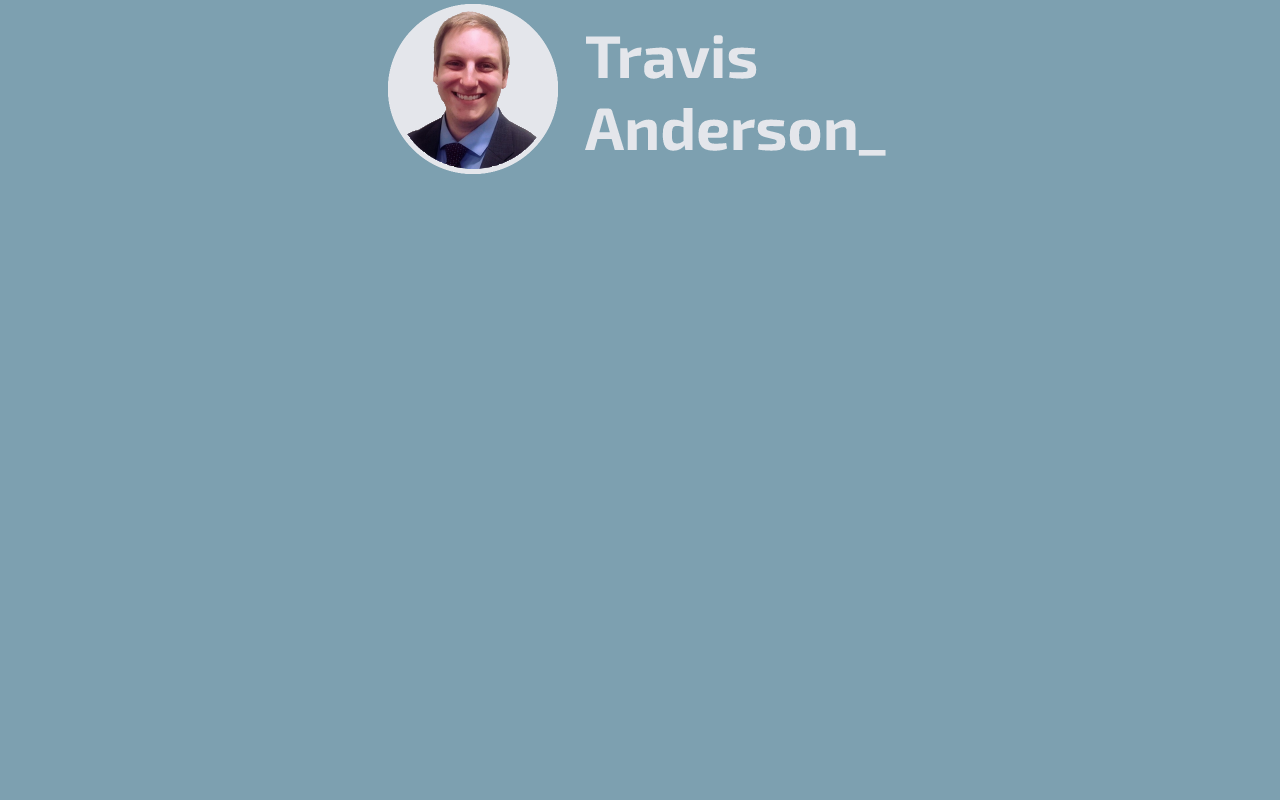
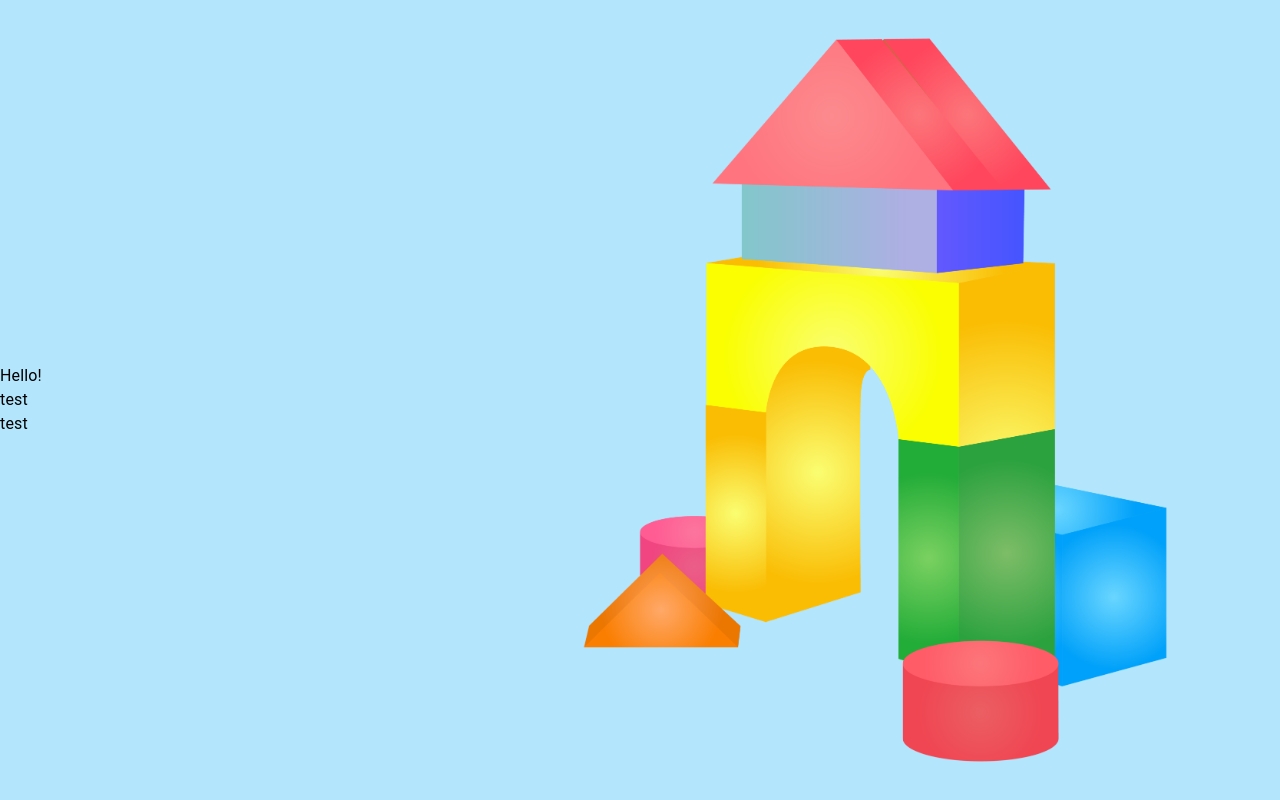
Before and after one commit to Spotexx/Portfolio, a React (Create React App) app in the folder my.portfolio/: page / in a window 1280 px wide. Built offline with nearby package versions, Linux system fonts and the light colour scheme.

Commit message:
Revamping homepage for site overhaul

```diff
--- a/my.portfolio/src/App.tsx
+++ b/my.portfolio/src/App.tsx
@@ -2,59 +2,15 @@ import React from 'react';
 import './App.css';
 import face from './face.png';
 import {Box, Container} from "@mui/material";
-import {Appbar} from "./Components/Appbar";
 import { GitHub } from './pages/GitHub';
 import { LinkedIn } from './pages/LinkedIn';
 import { Home } from './pages/Home';
 import Resume from './pages/Resume';
 import { Routes, Route } from 'react-router';
 
-const siteBackground = {
-    display: 'flex',
-    flexDirection: 'column',
-    minHeight: '100vh',
-} as const
-const content = {
-    bgcolor: 'primary.dark'
-}
-const title = {
-    bgcolor: 'primary.main',
-    color: 'text.primary'
-}
-const frame = {
-    display: 'inline',
-    position: 'relative',
-    bgcolor: 'primary.dark'
-} as const
-const portrait = {
-    maxHeight: '100%',
-    maxWidth: '100%',
-    width: 'auto',
-    height: '30%',
-    position: 'absolute',
-    top: 0,
-    bottom: '20%',
-    left: 0,
-    right: 0,
-    margin: 'auto'
-} as const
-const center = {
-    display: 'block',
-    marginLeft: 'auto',
-    marginRight: 'auto'
-}as const
-const routerGrid = {
-    position: 'absolute',
-    maxWidth: '80%',
-    left: '0',
-    right: '0',
-    margin: 'auto',
-    textAlign: "center",
-    bottom: 0,//USING grid for the formatting router  ALSO look into elevating this off page
-}
-const menuButton = {
-    marginRight: 'theme.spacing',
-}
+
+
+
 
 export const App = () => {
     var getHomeState = window.location.href.endsWith('/Home');
@@ -62,26 +18,13 @@ export const App = () => {
 
     return (
 
-        <Box sx={siteBackground}>
-            <Box sx={content}>
+        <Box>
                 <Routes>
                     <Route path='/' element={<Home/>}/>
                     <Route path='/LinkedIn' element={<LinkedIn/>}/>
                     <Route path='/GitHub' element={<GitHub/>}/>
                     <Route path='/Resume' element={<Resume/>}/>
                 </Routes>
-            </Box>
-            <Box
-                sx={{...title, ...frame}}
-                flexGrow={1}
-            >
-                <Container sx={{bgcolor:'primary.dark'}}>
-
-                    <img src={face} style={getHomeState ? portrait : center} alt="face"/>
-
-                </Container>
-            </Box>
-
         </Box>
     );
 }
--- a/my.portfolio/src/index.tsx
+++ b/my.portfolio/src/index.tsx
@@ -14,7 +14,7 @@ const theme = createTheme({
       main: '#b3e5fc'
     },
     text: {
-      primary: '#E4E6EB',
+      primary: '#000000',
       secondary: '#B0B3B8'
     },
     background: {
--- a/my.portfolio/src/pages/GitHub.tsx
+++ b/my.portfolio/src/pages/GitHub.tsx
@@ -3,7 +3,7 @@ import React from 'react';
 import {MyGallery} from "../Components/MyGallery";
 import {Box, Button, Paper, Typography} from "@mui/material";
 import {ElevatedPaper} from "../Components/ElevatedPaper";
-import {flexWrapper, paperStyle} from "../styles";
+import {flexWrapperOuterStyle, paperStyle} from "../styles";
 
 
 const paper = {
@@ -24,7 +24,7 @@ export const GitHub = () => {
 
     return (
         <Box>
-            <Box sx={flexWrapper}>
+            <Box sx={flexWrapperOuterStyle}>
                 <ElevatedPaper sx={{...paperStyle, width:'40%'}}>
                     <Typography variant="h3" sx={title}>GitHub
                         <Button sx={{...paper, ...buttonPadding, color: 'text.secondary'}}
--- a/my.portfolio/src/pages/Home.tsx
+++ b/my.portfolio/src/pages/Home.tsx
@@ -1,6 +1,27 @@
+import { Box, CardMedia, Typography } from "@mui/material";
 import React from "react";
+import { backgroundStyle, flexWrapperInnerStyle, flexWrapperOuterStyle, titleStyle } from "../styles";
+import HomePic from '../picturesOther/HomePic.png';
 
 export const Home = () => {
 
-    return <div/>
+    return (
+        <Box sx={{ ...flexWrapperOuterStyle, ...backgroundStyle, flexDirection: 'row' }}>
+            <Box sx={{...flexWrapperInnerStyle, width: '70%', alignItems:'center'}}>
+                <Box>
+                    <Typography sx={titleStyle}>
+                        Hello!
+                    </Typography>
+                    <Typography>
+                        test<br/>test
+                    </Typography>
+                </Box>
+            </Box>
+            <CardMedia sx={{ height: '100%', width: '70%'}}
+                component="img"
+                image={HomePic}
+                alt="bgImage building blocks"
+            />
+        </Box>
+    )
 }
--- a/my.portfolio/src/styles.tsx
+++ b/my.portfolio/src/styles.tsx
@@ -1,12 +1,30 @@
-export const titleStyle = {
-    bgcolor: 'primary.main',
-    color: 'text.primary'
+/* #region  Wrappers and backgrounds */
+export const flexWrapperOuterStyle = {
+    position:'relative',
+    display: 'flex',
+    flexDirection: 'row',
+    height: '100vh',
+    width: '100vw'
+}as const
+export const flexWrapperInnerStyle = {
+    position:'relative',
+    display: 'flex',
+    flexDirection: 'row',
+    height: '100%',
+    width: '100%'
+}as const
+export const backgroundStyle = {
+    bgcolor: 'primary.main'
 }
 export const paperStyle = {
-    bgcolor:'background.paper',
+    bgcolor: 'background.paper',
     margin: 2
 }
-export const flexWrapper = {
-    display: 'flex',
-    flexDirection: 'column',
+/* #endregion */
+
+/* #region  texts */
+export const titleStyle = {
+    color: 'text.primary',
+    FontSize:10
 }
+/* #endregion */
```
Also changed, not shown: my.portfolio/src/picturesOther/HomePic.png (added).
